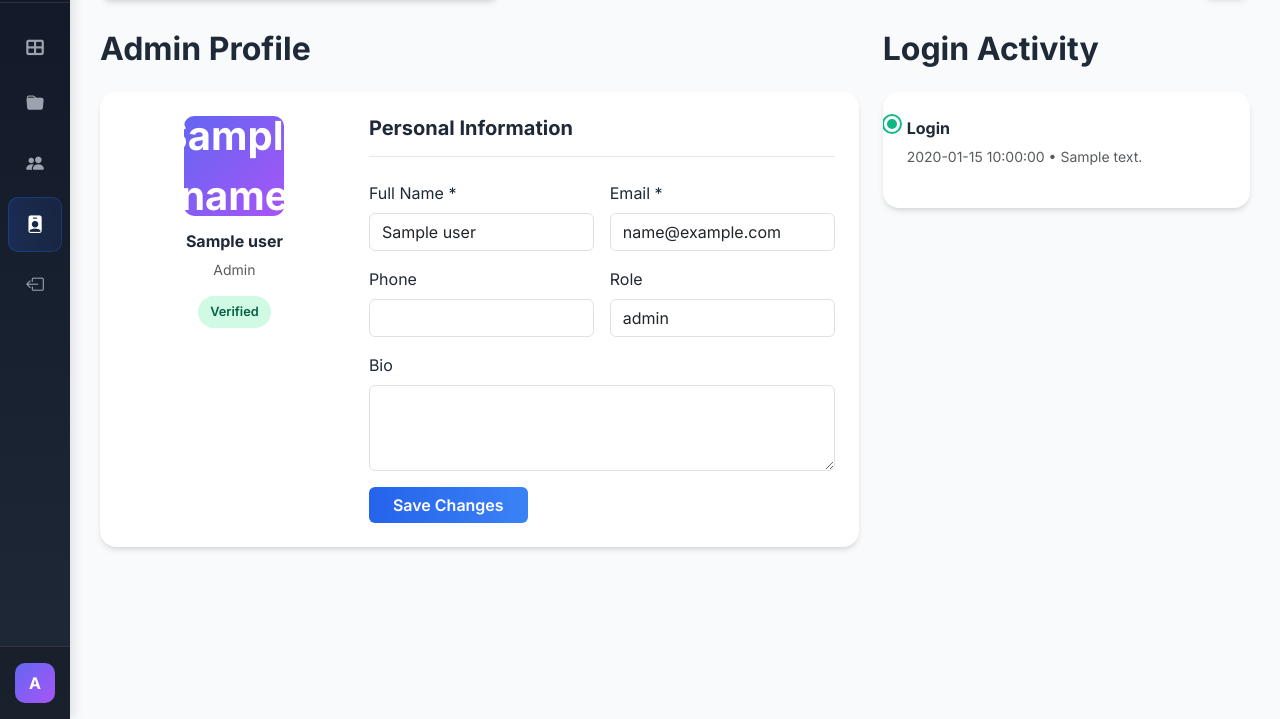
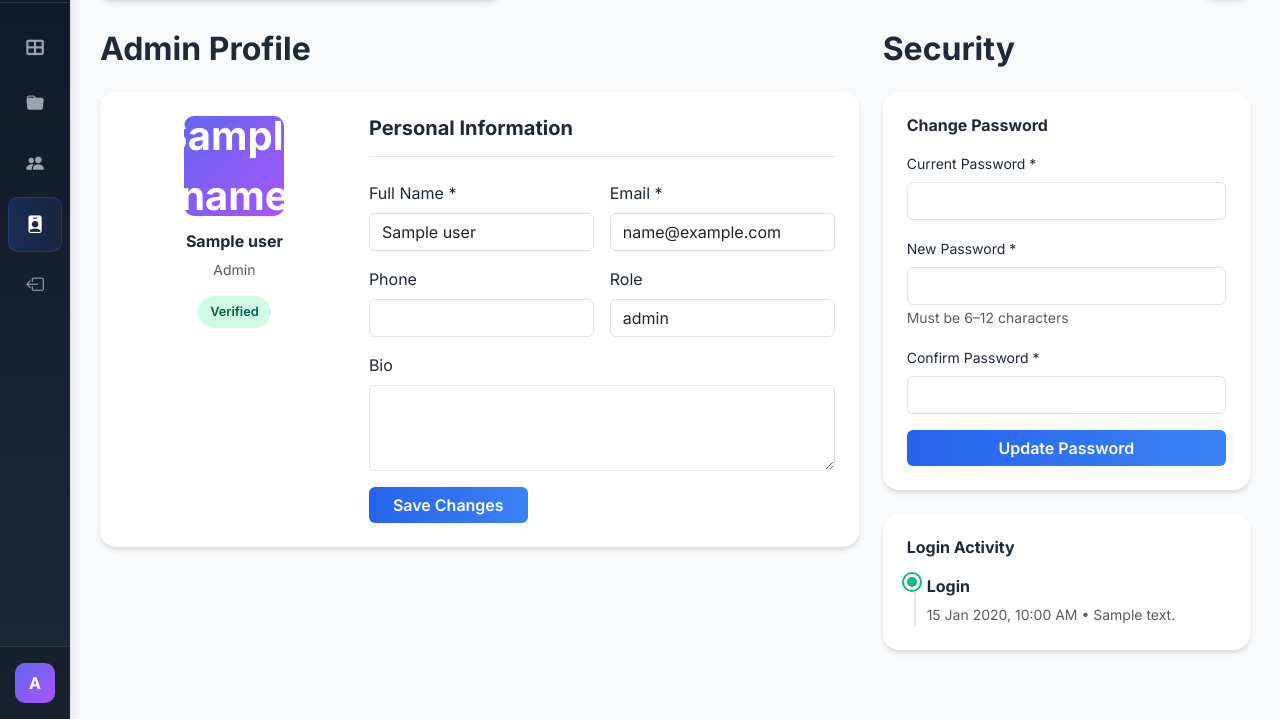
Before and after one commit to JP-0506/CollabHub, a Flask app: page /admin/profile in a window 1280 px wide. Shown: the part 81-800 px from the top of the page. Run offline with Flask 3, Linux system fonts and the light colour scheme; the visitor is signed in with stand-in values (Sample User, id 1); a database or web service that is not in the repository returns one stand-in record (values such as "Sample title"); some libraries are stand-ins or nearby versions.

Commit message:
Update admin profile section add Jinja template

```diff
--- a/templates/admin/section/profile.html
+++ b/templates/admin/section/profile.html
@@ -19,17 +19,15 @@
                     <div class="col-md-4 text-center">
 
                         <div class="user-avatar mx-auto mb-3" style="width:100px;height:100px;font-size:2.5rem;">
-
-                            {{ user[0][0] }}
-
+                            {{ user.name[0] }}
                         </div>
 
                         <h6 class="fw-bold">
-                            {{ user[0] }}
+                            {{ user.name }}
                         </h6>
 
                         <p class="text-muted small">
-                            {{ user[2]|capitalize }}
+                            {{ user.role|capitalize }}
                         </p>
 
                         <span class="status-badge status-active">
@@ -56,7 +54,8 @@
                                         Full Name *
                                     </label>
 
-                                    <input type="text" name="name" class="form-control" value="{{ user[0] }}" required>
+                                    <input type="text" name="name" class="form-control" value="{{ user.name }}"
+                                        required>
 
                                 </div>
 
@@ -67,7 +66,7 @@
                                         Email *
                                     </label>
 
-                                    <input type="email" name="email" class="form-control" value="{{ user[1] }}"
+                                    <input type="email" name="email" class="form-control" value="{{ user.email }}"
                                         required>
 
                                 </div>
@@ -90,7 +89,7 @@
                                         Role
                                     </label>
 
-                                    <input type="text" class="form-control" value="{{ user[2] }}" readonly>
+                                    <input type="text" class="form-control" value="{{ user.role }}" readonly>
 
                                 </div>
 
@@ -109,9 +108,7 @@
                                 <div class="col-12">
 
                                     <button type="submit" class="btn btn-primary px-4">
-
                                         Save Changes
-
                                     </button>
 
                                 </div>
@@ -132,15 +129,57 @@
         <!-- ================= RIGHT ================= -->
         <div class="col-lg-4">
 
-            <h2 class="fw-bold mb-4">
-                Login Activity
-            </h2>
+            <h2 class="fw-bold mb-4">Security</h2>
 
+
+            <!-- CHANGE PASSWORD -->
+            <div class="table-card mb-4">
+
+                <h6 class="fw-bold mb-3">Change Password</h6>
+
+                <form id="passwordForm" onsubmit="return changePassword()">
+
+                    <div class="mb-3">
+                        <label class="form-label small">Current Password *</label>
+                        <input type="password" class="form-control" id="currentPassword" required>
+                    </div>
+
+
+                    <div class="mb-3">
+                        <label class="form-label small">New Password *</label>
+                        <input type="password" class="form-control" id="newPassword" required>
+
+                        <small class="text-muted">
+                            Must be 6–12 characters
+                        </small>
+                    </div>
+
+
+                    <div class="mb-3">
+                        <label class="form-label small">Confirm Password *</label>
+                        <input type="password" class="form-control" id="confirmPassword" required>
+                    </div>
+
+
+                    <button type="submit" class="btn btn-primary w-100">
+                        Update Password
+                    </button>
+
+                </form>
+
+            </div>
+
+
+            <!-- LOGIN ACTIVITY -->
             <div class="table-card">
+
+                <h6 class="fw-bold mb-3">Login Activity</h6>
+
+                <div class="activity-timeline">
 
                     {% for log in logs %}
 
-                <div class="activity-item mb-3">
+                    <div class="activity-item">
 
                         <div class="activity-dot user"></div>
 
@@ -151,7 +190,8 @@
                             </p>
 
                             <small class="text-muted">
-                            {{ log[0] }} • {{ log[1] }}
+                                {{ log.login_time.strftime('%d %b %Y, %I:%M %p') }}
+                                • {{ log.ip_address }}
                             </small>
 
                         </div>
@@ -160,8 +200,8 @@
 
                     {% else %}
 
-                <p class="text-muted">
-                    No activity found
+                    <p class="text-muted small">
+                        No login activity found
                     </p>
 
                     {% endfor %}
@@ -174,4 +214,6 @@
 
     </div>
 
+</div>
+
 {% endblock %}
```
Lines whose indentation alone changed are shown as unchanged.
